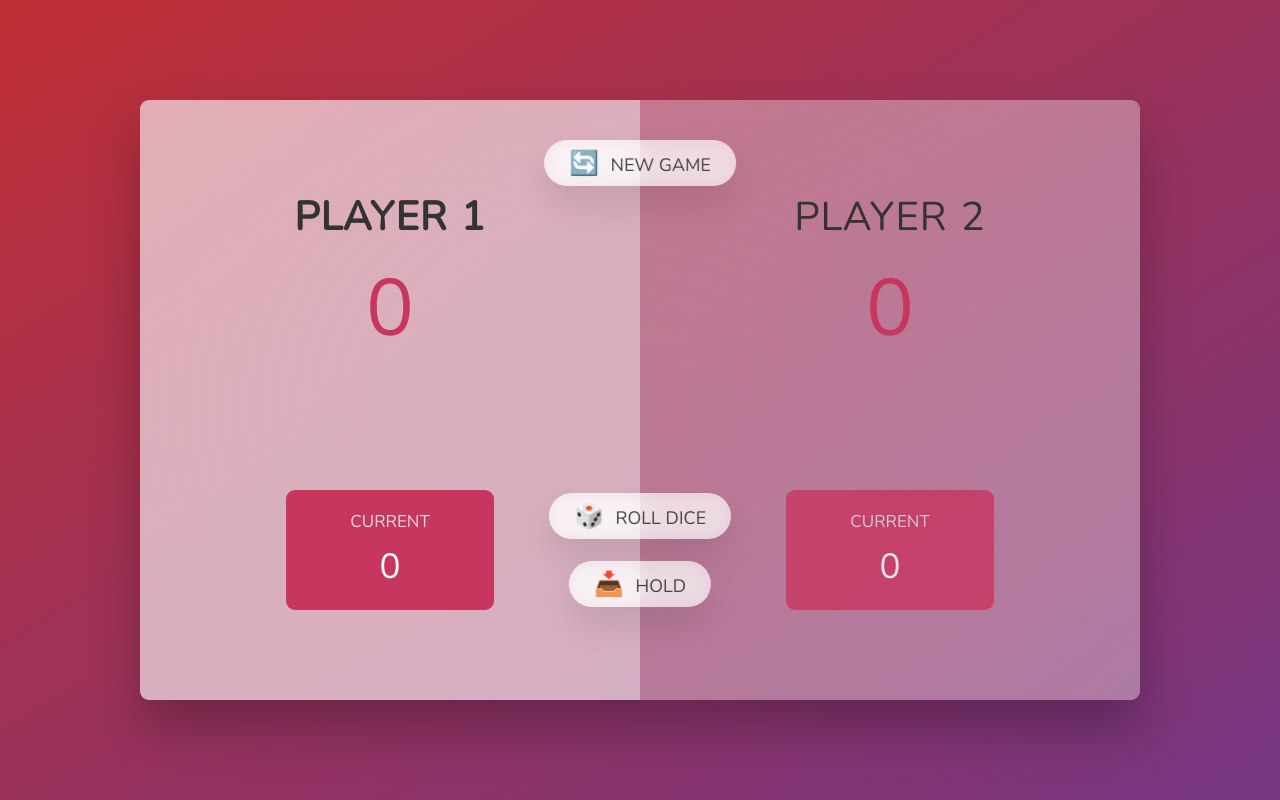
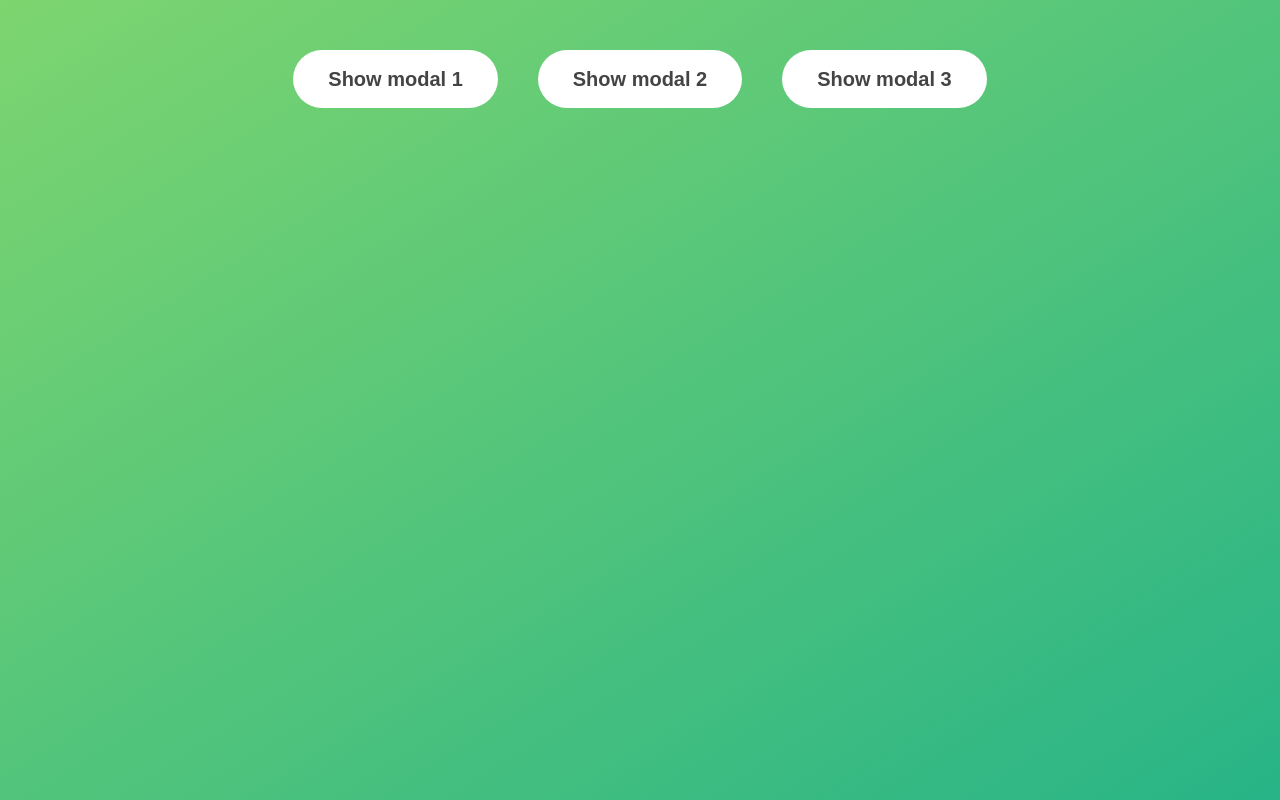
Before and after one commit to zenmarshy1103/JavaScript---Projects, a plain HTML site: page index.html in a window 1280 px wide. Drawn offline with nearby package versions, Linux system fonts and the light colour scheme.

```diff
--- a/index.html
+++ b/index.html
@@ -5,32 +5,28 @@
     <meta name="viewport" content="width=device-width, initial-scale=1.0" />
     <meta http-equiv="X-UA-Compatible" content="ie=edge" />
     <link rel="stylesheet" href="style.css" />
-    <title>Pig Game</title>
+    <title>Modal window</title>
   </head>
   <body>
-    <main>
-      <section class="player player--0 player--active">
-        <h2 class="name" id="name--0">Player 1</h2>
-        <p class="score" id="score--0">43</p>
-        <div class="current">
-          <p class="current-label">Current</p>
-          <p class="current-score" id="current--0">0</p>
-        </div>
-      </section>
-      <section class="player player--1">
-        <h2 class="name" id="name--1">Player 2</h2>
-        <p class="score" id="score--1">24</p>
-        <div class="current">
-          <p class="current-label">Current</p>
-          <p class="current-score" id="current--1">0</p>
-        </div>
-      </section>
+    <button class="show-modal">Show modal 1</button>
+    <button class="show-modal">Show modal 2</button>
+    <button class="show-modal">Show modal 3</button>
 
-      <img src="dice-5.png" alt="Playing dice" class="dice" />
-      <button class="btn btn--new">🔄 New game</button>
-      <button class="btn btn--roll">🎲 Roll dice</button>
-      <button class="btn btn--hold">📥 Hold</button>
-    </main>
+    <div class="modal hidden">
+      <button class="close-modal">&times;</button>
+      <h1>I'm a modal window 😍</h1>
+      <p>
+        Lorem ipsum dolor sit amet, consectetur adipisicing elit, sed do eiusmod
+        tempor incididunt ut labore et dolore magna aliqua. Ut enim ad minim
+        veniam, quis nostrud exercitation ullamco laboris nisi ut aliquip ex ea
+        commodo consequat. Duis aute irure dolor in reprehenderit in voluptate
+        velit esse cillum dolore eu fugiat nulla pariatur. Excepteur sint
+        occaecat cupidatat non proident, sunt in culpa qui officia deserunt
+        mollit anim id est laborum.
+      </p>
+    </div>
+    <div class="overlay hidden"></div>
+
     <script src="script.js"></script>
   </body>
 </html>
--- a/script.js
+++ b/script.js
@@ -1,54 +1,78 @@
-// Project - Pig Game (Rolling the dice)
-// - Pressing rolle Dice will trigger a random dice picture to be generated and show on the screen
-// - Current score for player 1 increments on each dice roll ()
-// -
-
-
+// >> Project - Modal Window Completed
+// Website functionality - Clicking a tag brings out a window with texts and can remove it on keypress and mouse clicks
 'use strict';
 
-//Selected elements stored in varaiables
-const score0El = document.querySelector('#score--0');
-const score1El = document.getElementById('score--1') //another way of getting the ID from the HTML document
-const dicePic = document.querySelector('.dice');
-const newGameBtn = document.querySelector ('.btn--new');
-const rollDiceBtn = document.querySelector('.btn--roll');
-const holdScoreBtn = document.querySelector('.btn--hold');
-const current0El = document.getElementById('current--0');
-const current1El = document.getElementById('current--1')
+// Varaibles storing HTML elements that is needed for this project
+const modal = document.querySelector('.modal');
+const overlay = document.querySelector('.overlay');
+const btnCloseModal = document.querySelector('.close-modal');
+const btnsOpenModal = document.querySelectorAll('.show-modal'); //.querySelectorAll  - selects all elements with the same name and put them in an array format
+// console.log(btnsOpenModal);
 
-// console.log(randomDice);
+//Functions
+// Closing Overlay and Modal Box
+const closeModal = function () {
+  modal.classList.add('hidden');
+  overlay.classList.add('hidden');
+};
 
+// Open Overlay and Modal Box
+const openModal = function () {
+  modal.classList.remove('hidden');
+  overlay.classList.remove('hidden');
+};
 
+// Adding the functality when clicking each of the show modal buttons
+// <NOTE> When dealing with an array with html elements when returned from .querySelectorAll()
+//        A for loop is needed to access each of the buttons in the array
+for (let i = 0; i < btnsOpenModal.length; i++) {
+  // console.log(btnsOpenModal[i].textContent);
+  // > Function to un-hide the modal window and overlay when any of the buttons is clicked
+  // btnsOpenModal[i].addEventListener('click', function() {
+  //     console.log(`button ${btnsOpenModal[i].textContent} clicked`); // Check to see which button is clicked and return its text content in its HTML element
+  //     //Removing class - to show the modal window
+  //     modal.classList.remove('hidden');
+  //     //Removing class - to show the overlay
+  //     overlay.classList.remove('hidden');
+  // });
+  btnsOpenModal[i].addEventListener('click', openModal);
+  btnsOpenModal[i].addEventListener('click', function () {
+    console.log(`button ${btnsOpenModal[i].textContent} clicked`);
+  });
+}
 
-//Starting Conditions
-score0El.textContent = 0;
-score1El.textContent = 0;
-dicePic.classList.add("hidden"); //Add a hidden class in the CSS first then use the hidden class to make the dice disappear at the start of the game
-let currentScore = 0;
+// Call back function in EventListener:
+//  - Only the name of the function is passed in without the (), if function() is passed in with the ()
+//  - Javascript will immediately call the function as soon as the code runs.
+//  - Having only the function passed in without the () will allow the function to be called when the even happens.
 
-// > Rolling the dice functionality
-rollDiceBtn.addEventListener('click', function() {
-    // 1. Generate a randome dice roll
-    const randomDice = Math.trunc(Math.random() * 6) + 1;
-    // 2. Display dice
-    dicePic.classList.remove('hidden');
-    dicePic.src = `dice-${randomDice}.png`; //.src accesses the src attribute of the selected element on the HTML
+// Implementing the closing of the modal box and overlay when the close button is clicked
+btnCloseModal.addEventListener('click', closeModal);
 
+// Implementing the closing of the modal box when the user click anywhere outside the modal box
+overlay.addEventListener('click', closeModal);
 
-    // 3. Check for a 1: if true, sweith to next player
-    if (randomDice !== 1) {
-        // Add Dice value to store
-        currentScore += randomDice;
-        //  - Change Later to allow the game to run, currently just checking if the current score gets updated
-        current0El.textContent = currentScore;
+// > Key Press event using 'ESC' key
+//  - Keyboard events are global event as it does not happen on one specific element
+//  - Global event are usually used to listen on the whole document
+//  - the argument of the function in an eventLister function automatically gets the event of the type you specify ie keydown event in this case
+document.addEventListener('keydown', function (event) {
+  // console.log(typeof(event.key), event.key);
 
+  // if(event.key === 'Escape') {
+  //     // > Check to see if the modal class does not contain hidden (meaning the modal is showing on the page)
+  //     //   then execute the function to turn it off when the escape key is pressed
+  //     if (!modal.classList.contains('hidden')){
+  //         console.log(`${event.key} key was pressed - Modal Closed`)
+  //         closeModal();
+  //     };
+  //}
 
-    } else {
-        // Switch to next player
-
-    };
-
-
-
-
+  // > Refactoring the above conditional operator
+  // > Check to see if the modal class does not contain hidden (meaning the modal is showing on the page)
+  //   then execute the function to turn it off when the escape key is pressed
+  if (event.key === 'Escape' && !modal.classList.contains('hidden')) {
+    console.log(`${event.key} key was pressed - Modal Closed`);
+    closeModal();
+  }
 });
--- a/style.css
+++ b/style.css
@@ -1,5 +1,3 @@
-@import url('https://fonts.googleapis.com/css2?family=Nunito&display=swap');
-
 * {
   margin: 0;
   padding: 0;
@@ -12,160 +10,76 @@ html {
 }
 
 body {
-  font-family: 'Nunito', sans-serif;
-  font-weight: 400;
+  font-family: sans-serif;
+  color: #333;
+  line-height: 1.5;
   height: 100vh;
-  color: #333;
-  background-image: linear-gradient(to top left, #753682 0%, #bf2e34 100%);
+  position: relative;
   display: flex;
-  align-items: center;
+  align-items: flex-start;
   justify-content: center;
+  background: linear-gradient(to top left, #28b487, #7dd56f);
 }
 
-/* LAYOUT */
-main {
-  position: relative;
-  width: 100rem;
-  height: 60rem;
-  background-color: rgba(255, 255, 255, 0.35);
-  backdrop-filter: blur(200px);
-  filter: blur();
-  box-shadow: 0 3rem 5rem rgba(0, 0, 0, 0.25);
-  border-radius: 9px;
-  overflow: hidden;
-  display: flex;
+.show-modal {
+  font-size: 2rem;
+  font-weight: 600;
+  padding: 1.75rem 3.5rem;
+  margin: 5rem 2rem;
+  border: none;
+  background-color: #fff;
+  color: #444;
+  border-radius: 10rem;
+  cursor: pointer;
 }
 
-.player {
-  flex: 50%;
-  padding: 9rem;
-  display: flex;
-  flex-direction: column;
-  align-items: center;
-  transition: all 0.75s;
+.close-modal {
+  position: absolute;
+  top: 1.2rem;
+  right: 2rem;
+  font-size: 5rem;
+  color: #333;
+  cursor: pointer;
+  border: none;
+  background: none;
 }
 
-/* ELEMENTS */
-.name {
-  position: relative;
-  font-size: 4rem;
-  text-transform: uppercase;
-  letter-spacing: 1px;
-  word-spacing: 2px;
-  font-weight: 300;
-  margin-bottom: 1rem;
+h1 {
+  font-size: 2.5rem;
+  margin-bottom: 2rem;
 }
 
-.score {
-  font-size: 8rem;
-  font-weight: 300;
-  color: #c7365f;
-  margin-bottom: auto;
+p {
+  font-size: 1.8rem;
 }
 
-.player--active {
-  background-color: rgba(255, 255, 255, 0.4);
-}
-.player--active .name {
-  font-weight: 700;
-}
-.player--active .score {
-  font-weight: 400;
-}
-
-.player--active .current {
-  opacity: 1;
-}
-
-.current {
-  background-color: #c7365f;
-  opacity: 0.8;
-  border-radius: 9px;
-  color: #fff;
-  width: 65%;
-  padding: 2rem;
-  text-align: center;
-  transition: all 0.75s;
-}
-
-.current-label {
-  text-transform: uppercase;
-  margin-bottom: 1rem;
-  font-size: 1.7rem;
-  color: #ddd;
-}
-
-.current-score {
-  font-size: 3.5rem;
-}
-
-/* ABSOLUTE POSITIONED ELEMENTS */
-.btn {
-  position: absolute;
-  left: 50%;
-  transform: translateX(-50%);
-  color: #444;
-  background: none;
-  border: none;
-  font-family: inherit;
-  font-size: 1.8rem;
-  text-transform: uppercase;
-  cursor: pointer;
-  font-weight: 400;
-  transition: all 0.2s;
-
-  background-color: white;
-  background-color: rgba(255, 255, 255, 0.6);
-  backdrop-filter: blur(10px);
-
-  padding: 0.7rem 2.5rem;
-  border-radius: 50rem;
-  box-shadow: 0 1.75rem 3.5rem rgba(0, 0, 0, 0.1);
-}
-
-.btn::first-letter {
-  font-size: 2.4rem;
-  display: inline-block;
-  margin-right: 0.7rem;
-}
-
-.btn--new {
-  top: 4rem;
-}
-.btn--roll {
-  top: 39.3rem;
-}
-.btn--hold {
-  top: 46.1rem;
-}
-
-.btn:active {
-  transform: translate(-50%, 3px);
-  box-shadow: 0 1rem 2rem rgba(0, 0, 0, 0.15);
-}
-
-.btn:focus {
-  outline: none;
-}
-
-.dice {
-  position: absolute;
-  left: 50%;
-  top: 16.5rem;
-  transform: translateX(-50%);
-  height: 10rem;
-  box-shadow: 0 2rem 5rem rgba(0, 0, 0, 0.2);
-}
-
-.player--winner {
-  background-color: #2f2f2f;
-}
-
-.player--winner .name {
-  font-weight: 700;
-  color: #c7365f;
-}
-
+/* -------------------------- */
+/* CLASSES TO MAKE MODAL WORK */
 .hidden {
   display: none;
 }
+
+.modal {
+  position: absolute;
+  top: 50%;
+  left: 50%;
+  transform: translate(-50%, -50%);
+  width: 70%;
+
+  background-color: white;
+  padding: 6rem;
+  border-radius: 5px;
+  box-shadow: 0 3rem 5rem rgba(0, 0, 0, 0.3);
+  z-index: 10;
+}
+
+.overlay {
+  position: absolute;
+  top: 0;
+  left: 0;
+  width: 100%;
+  height: 100%;
+  background-color: rgba(0, 0, 0, 0.6);
+  backdrop-filter: blur(3px);
+  z-index: 5;
+}
```
